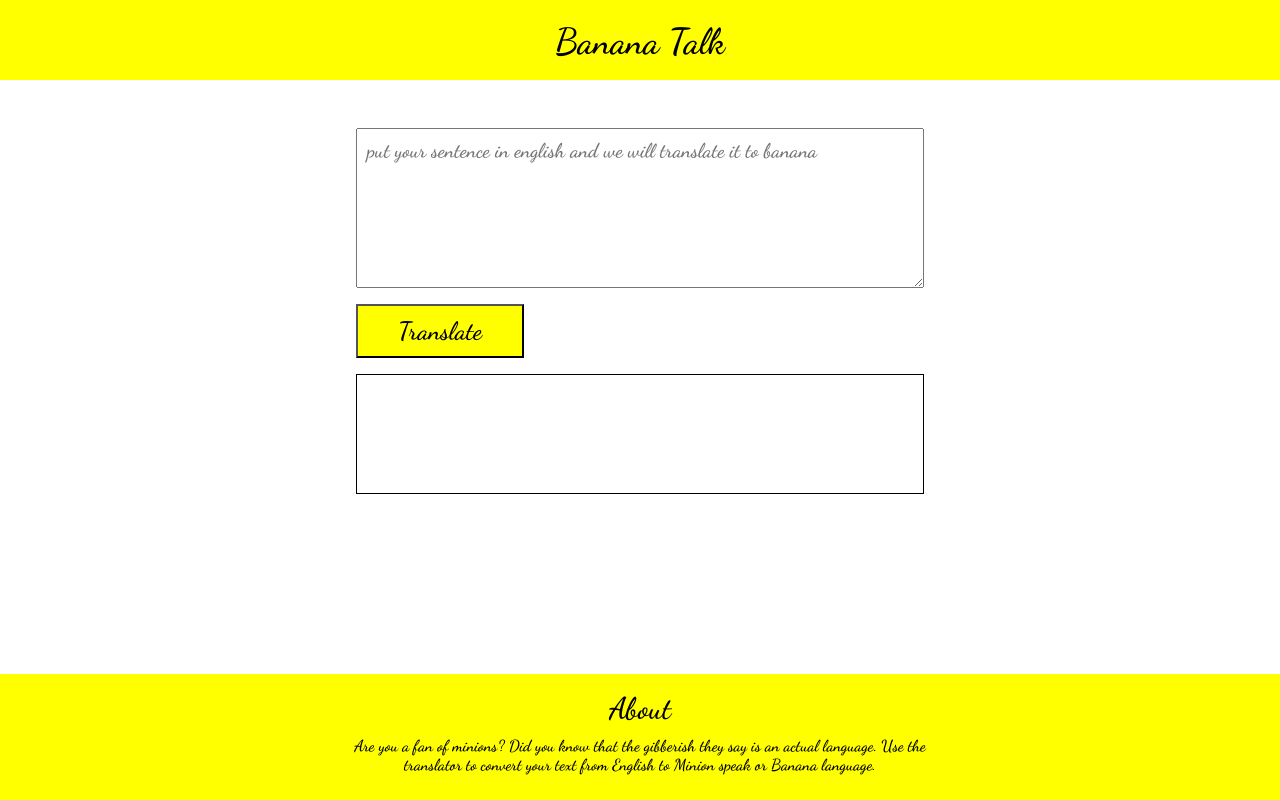
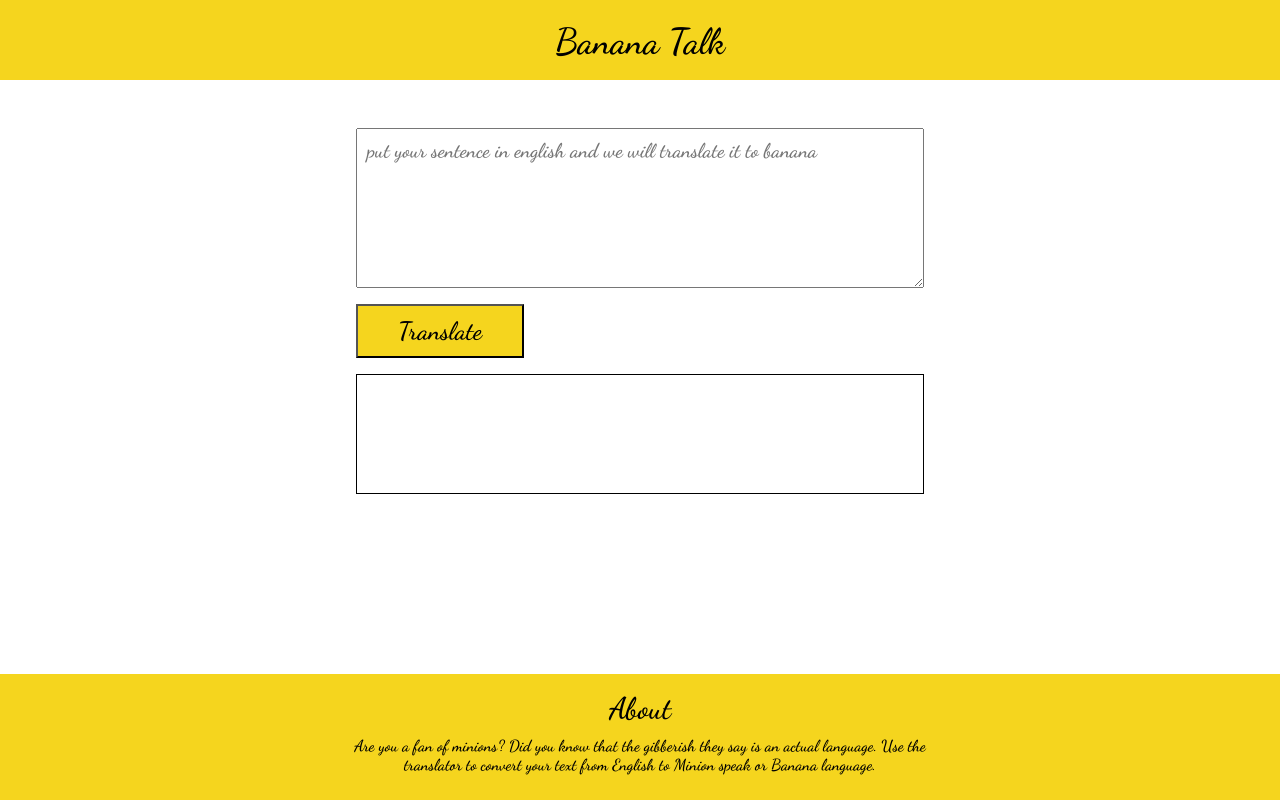
Before and after one commit to anandsr21harshit/Banana-Talk, a plain HTML site: page index.html in a window 1280 px wide. Drawn offline with Linux system fonts and the light colour scheme.

Commit message:
Update style.css

```diff
--- a/style.css
+++ b/style.css
@@ -8,7 +8,7 @@
 }
 
 nav{
-    background-color: yellow;
+    background-color: rgb(245, 213, 30);
     height: 10vh;
     padding: 20px 5px;
     text-align: center;
@@ -31,7 +31,7 @@ textarea{
 }
 
 #btn-translate{
-    background-color: yellow;
+    background-color: rgb(245, 213, 30);
     font-size: 25px;
     padding: 10px 40px;
     margin: 1rem 0rem;
@@ -51,7 +51,7 @@ textarea{
 }
 
 footer{
-    background-color: yellow;
+    background-color: rgb(245, 213, 30);
     position: fixed;
     bottom: 0;
     width: 100%;
```
